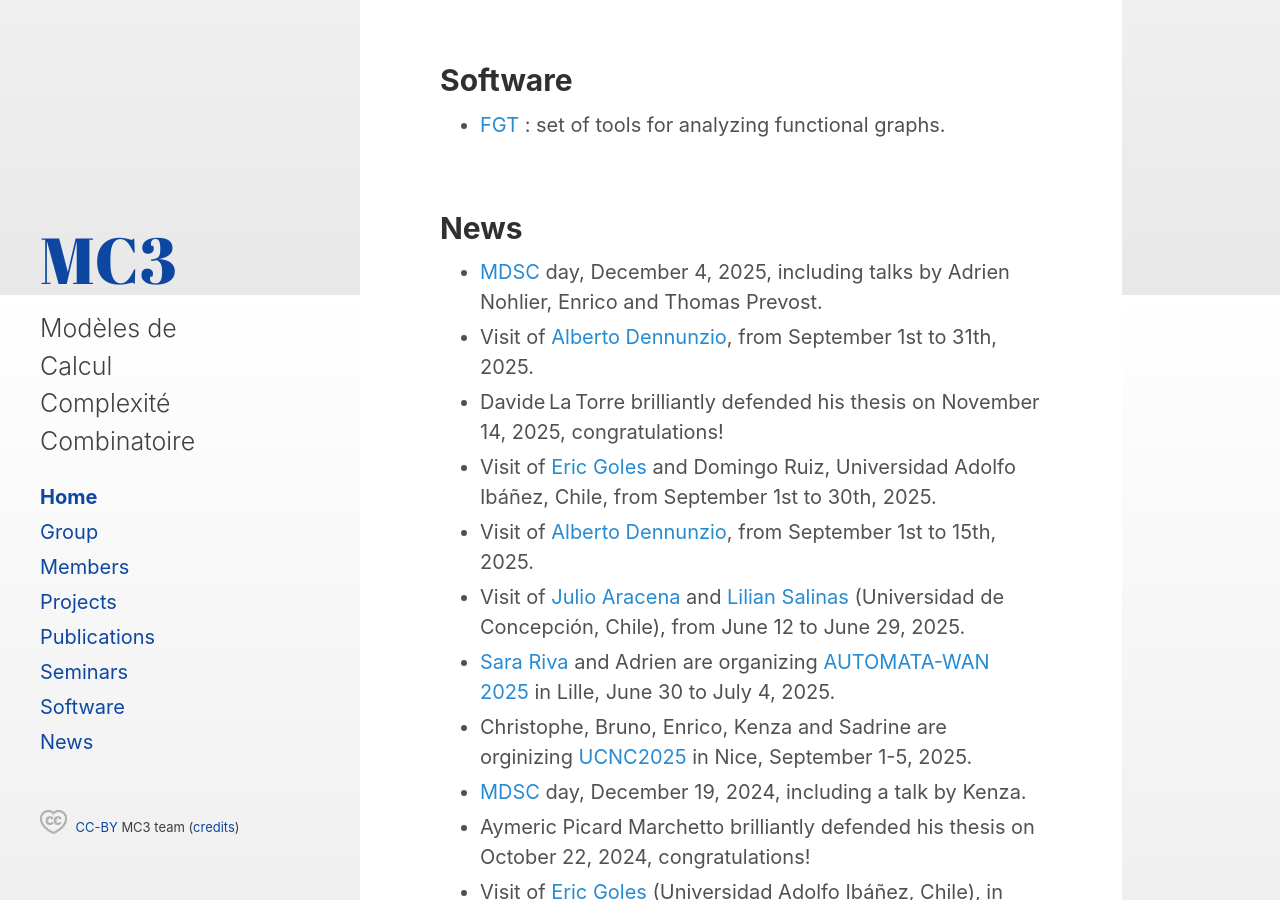
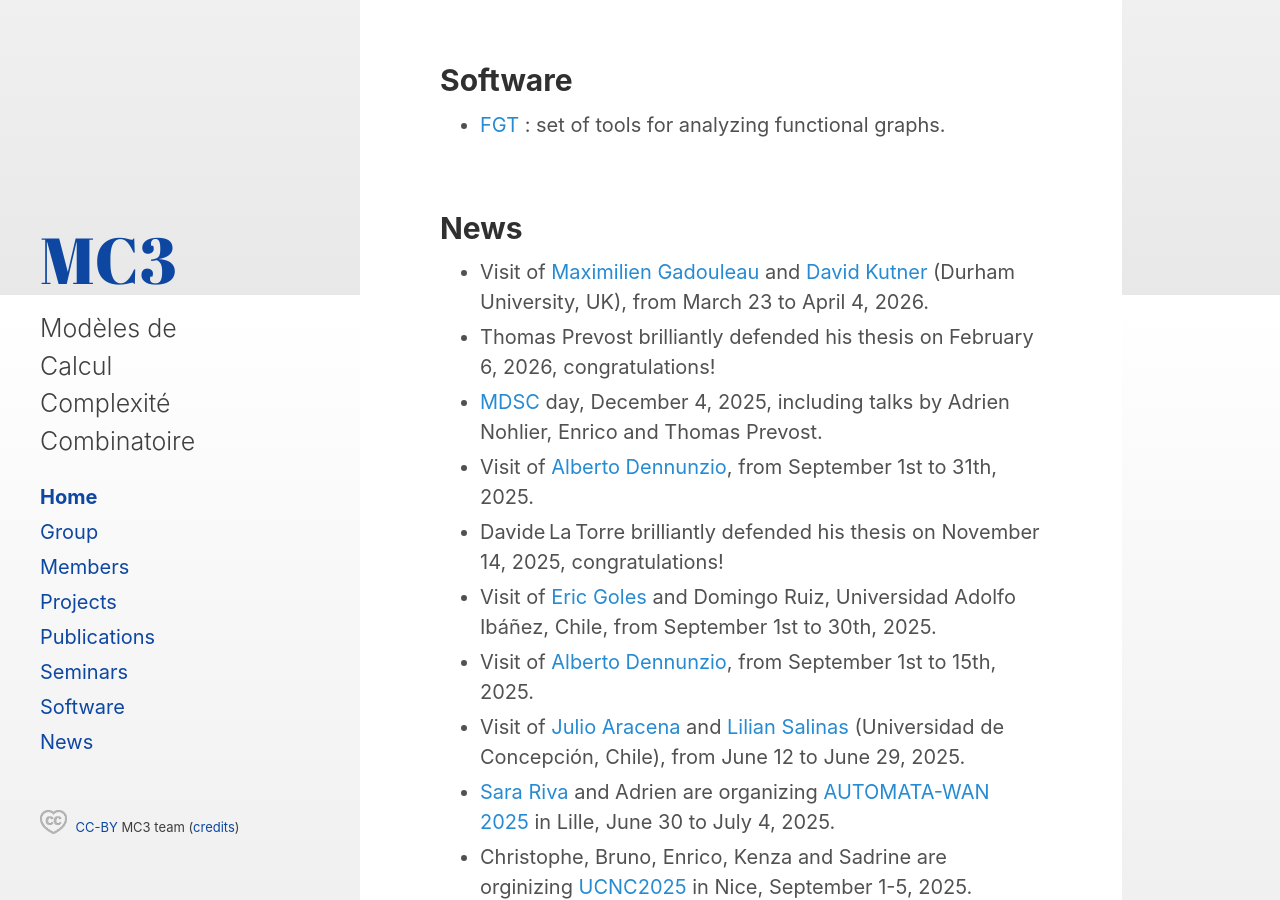
Before and after one commit to richardadrien/mc3, a Jekyll site: the page built from _posts/2023-11-01-home.md, in a window 1280 px wide and 900 px high, scrolled down 6905 px. Built offline with Jekyll 4.4.1, drawn with Linux system fonts in a browser that asks for light colours; the list of posts is cut into pages by our own code; some of the changed text lies outside the part shown.

Commit message:
Update 2023-11-01-home.md

```diff
--- a/_posts/2023-11-01-home.md
+++ b/_posts/2023-11-01-home.md
@@ -82,6 +80,8 @@
 
 ### Past PhD students
 
+- [Thomas Prevost](https://thomasarmel.github.io), PhD with Bruno Martin.
+	MESR/EDSTIC-UniCA funding  (2023-2026).
 - [Aymeric Picard-Marchetto](https://webusers.i3s.unice.fr/~picard/), PhD with Adrien Richard and Florian Bridoux.
 	MESR/EDSTIC-UniCA fundind (2021-2024).
 - [François Doré](https://webusers.i3s.unice.fr/~dore/), PhD with Enrico Formenti.
@@ -149,6 +149,8 @@
 <a id='news-link'></a><br />
 ## **News**
 
+- Visit of [Maximilien Gadouleau]([https://www.cmm.uchile.cl/?cmm_people=julio-aracena](https://mrgadouleau.webspace.durham.ac.uk/)) and [David Kutner](https://www.daveordavid.net/) (Durham University, UK), from March 23 to April 4, 2026.
+- Thomas Prevost brilliantly defended his thesis on February 6, 2026, congratulations!
 - [MDSC](https://www.i3s.unice.fr/en/research-areas/mdsc) day, December 4, 2025, including talks by Adrien Nohlier, Enrico and Thomas Prevost.
 - Visit of [Alberto Dennunzio](https://www.unimib.it/alberto-dennunzio), from September 1st to 31th, 2025.
 - Davide La Torre brilliantly defended his thesis on November 14, 2025, congratulations!
```
Also changed, not shown: other parts of _posts/2023-11-01-home.md (+0 -2 lines).
